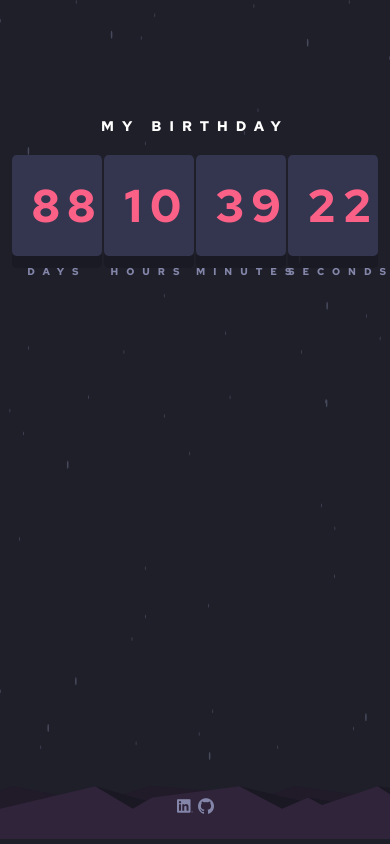
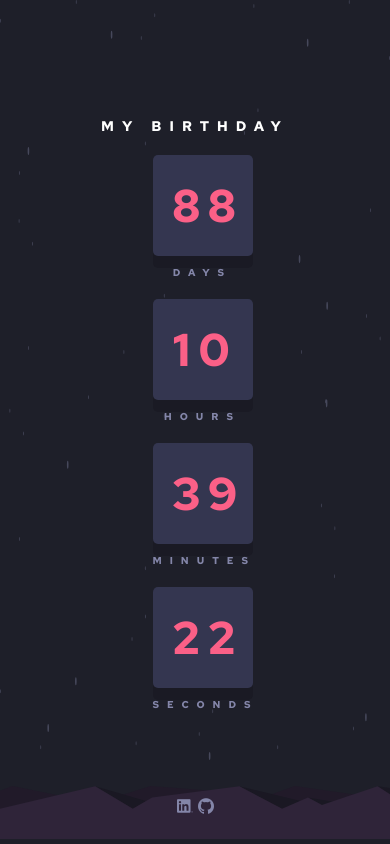
Before and after one commit to Camisbeth/launch-countdown, a React (Create React App) app: page / in a window 390 px wide. Built offline with nearby package versions, Linux system fonts and the light colour scheme.

Commit message:
fixing mobile responsive

```diff
--- a/src/styles/global.scss
+++ b/src/styles/global.scss
@@ -106,35 +106,35 @@ body {
   }
 }
 
-@media (max-width: 432px) {
-  .section {
-    .sectionCards {
-      width: 20%;
-      gap: 4px;
+// @media (max-width: 432px) {
+//   .section {
+//     .sectionCards {
+//       width: 20%;
+//       gap: 4px;
 
-      .sectionDaysAndNumbers {
-        width: calc((100% / 4) - 2px);
-        min-width: 100px;
-      }
-    }
-  }
-}
+//       .sectionDaysAndNumbers {
+//         width: calc((100% / 4) - 2px);
+//         min-width: 100px;
+//       }
+//     }
+//   }
+// }
 
-@media (max-width: 392px) {
-  .section {
-    .sectionCards {
-      width: 8%;
-      gap: 2px;
+// @media (max-width: 392px) {
+//   .section {
+//     .sectionCards {
+//       width: 8%;
+//       gap: 2px;
 
-      .sectionDaysAndNumbers {
-        width: calc((100% / 4) - 1px);
-        min-width: 90px;
-      }
-    }
-  }
-}
+//       .sectionDaysAndNumbers {
+//         width: calc((100% / 4) - 1px);
+//         min-width: 90px;
+//       }
+//     }
+//   }
+// }
 
-@media (max-width: 375px) {
+@media (max-width: 596px) {
   .section {
     .sectionCards {
       display: flex;
```
